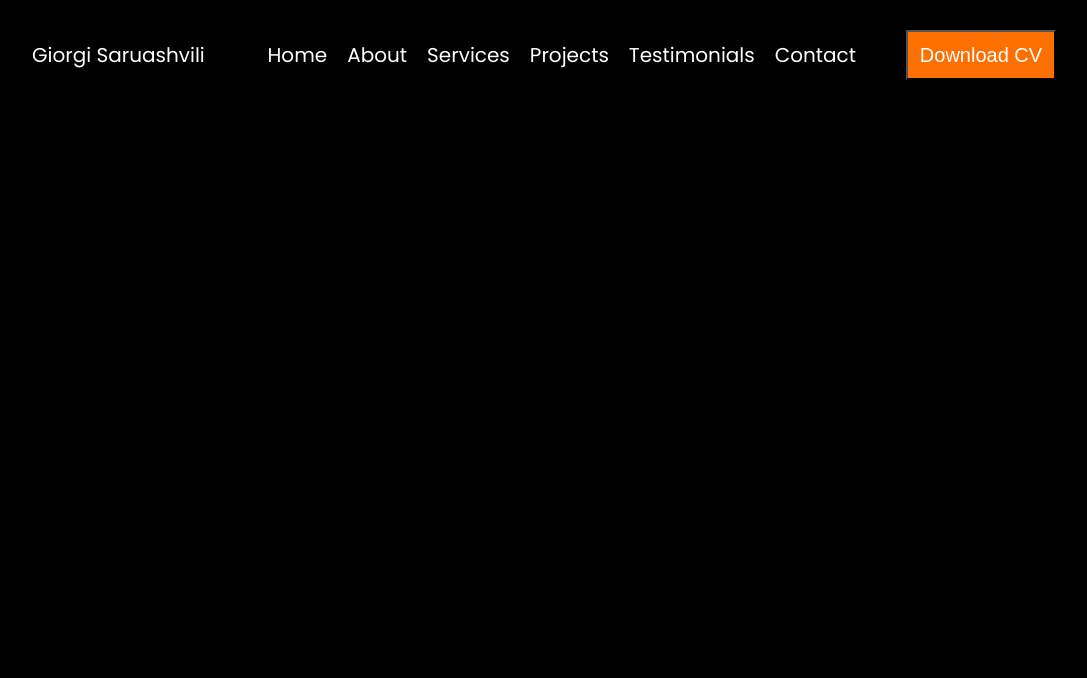
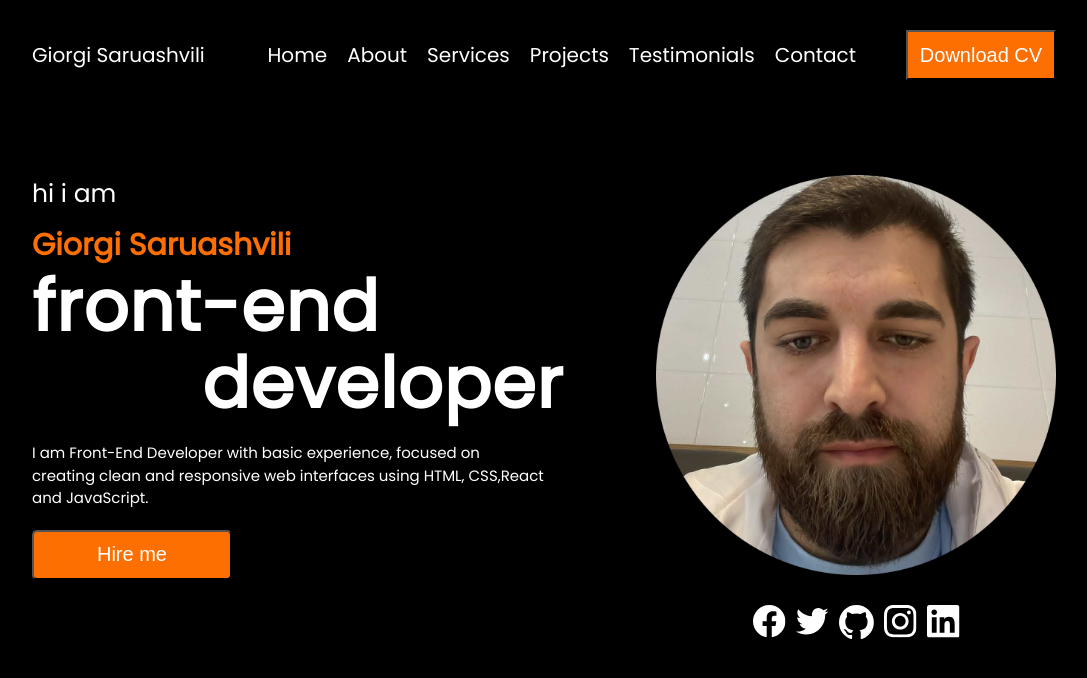
Before and after one commit to GeorgeSaruashvili/final-project, a plain HTML site: page index.html in a window 1280 px wide. Shown: the whole page, without its empty margins (96-1183 px from the left). Drawn offline with Linux system fonts and the light colour scheme; a web font is replaced by a local one.

Commit message:
creator-slider section

```diff
--- a/css/style.css
+++ b/css/style.css
@@ -37,3 +37,78 @@ header {
   color: white;
   font-size: 20px;
 }
+.git {
+  width: 35px;
+}
+.creator-slider {
+  display: flex;
+  justify-content: space-between;
+  margin-top: 150px;
+}
+.leftside {
+  color: white;
+  max-width: 50%;
+}
+.leftside button {
+  width: 200px;
+  height: 50px;
+  background-color: #fd6f00;
+  color: white;
+  margin-top: 20px;
+  border-radius: 5px;
+  font-size: 20px;
+}
+.greeting {
+  font-weight: 500;
+  font-size: 25px;
+}
+.myself {
+  font-size: 30px;
+  font-weight: 800;
+  margin: 10px 0 0;
+  color: #fd6f00;
+}
+.hero-title {
+  font-size: 70px;
+  font-weight: 800;
+  line-height: 1.1;
+  letter-spacing: 1px;
+}
+.hero-title span {
+  margin-left: 170px;
+  display: inline-block;
+}
+.leftside p {
+  margin-top: 20px;
+  font-size: 15px;
+  max-width: 520px;
+  line-height: 1.5;
+}
+.rightside {
+  max-width: 40%;
+}
+.slider {
+  width: 400px;
+  height: 400px;
+  position: relative;
+  overflow: hidden;
+}
+.slide {
+  position: absolute;
+  width: 100%;
+  height: 100%;
+  object-fit: cover;
+  opacity: 0;
+  transition: opacity 1s ease-in-out;
+  border-radius: 30px;
+}
+.slide.active {
+  opacity: 1;
+}
+
+.social_media {
+  display: flex;
+  gap: 10px;
+  justify-content: center;
+  padding-top: 30px;
+}
--- a/index.html
+++ b/index.html
@@ -36,5 +36,43 @@
         <button class="CVdownload">Download CV</button>
       </nav>
     </header>
+    <section class="creator-slider">
+      <div class="leftside">
+        <div class="greeting">hi i am</div>
+        <div class="myself">Giorgi Saruashvili</div>
+        <h1 class="hero-title">
+          front-end<br />
+          <span class="profesion">developer</span>
+        </h1>
+        <p>
+          I am Front-End Developer with basic experience, focused on creating
+          clean and responsive web interfaces using HTML, CSS,React and
+          JavaScript.
+        </p>
+        <button>Hire me</button>
+      </div>
+      <div class="rightside">
+        <div class="slider">
+          <img class="slide active" src="img/img1.png" alt="" />
+          <img class="slide" src="img/img2.png" alt="" />
+          <img class="slide" src="img/img3.png" />
+        </div>
+        <div class="social_media">
+          <a href="https://www.facebook.com/gio.saruashvili.3"
+            ><img src="img/Facebook - Negative.svg" alt="fblogo"
+          /></a>
+          <a href="#"><img src="img/Twitter - Negative.svg" alt="" /></a>
+          <a href="https://github.com/GeorgeSaruashvili/fin"
+            ><img class="git" src="img/github-Navigate.svg" alt="githublogo"
+          /></a>
+          <a href="https://www.instagram.com/saruashviligio/"
+            ><img src="img/Instagram - Negative.svg" alt=""
+          /></a>
+          <a href="#"
+            ><img src="img/LinkedIn - Negative.svg" alt="linkdinlogo"
+          /></a>
+        </div>
+      </div>
+    </section>
   </body>
 </html>
```
Also changed, not shown: img/Facebook - Negative.svg (added), img/Instagram - Negative.svg (added), img/LinkedIn - Negative.svg (added), img/Twitter - Negative.svg (added), img/github-Navigate.svg (added), img/img1.png (added), img/img2.png (added), img/img3.png (added).
